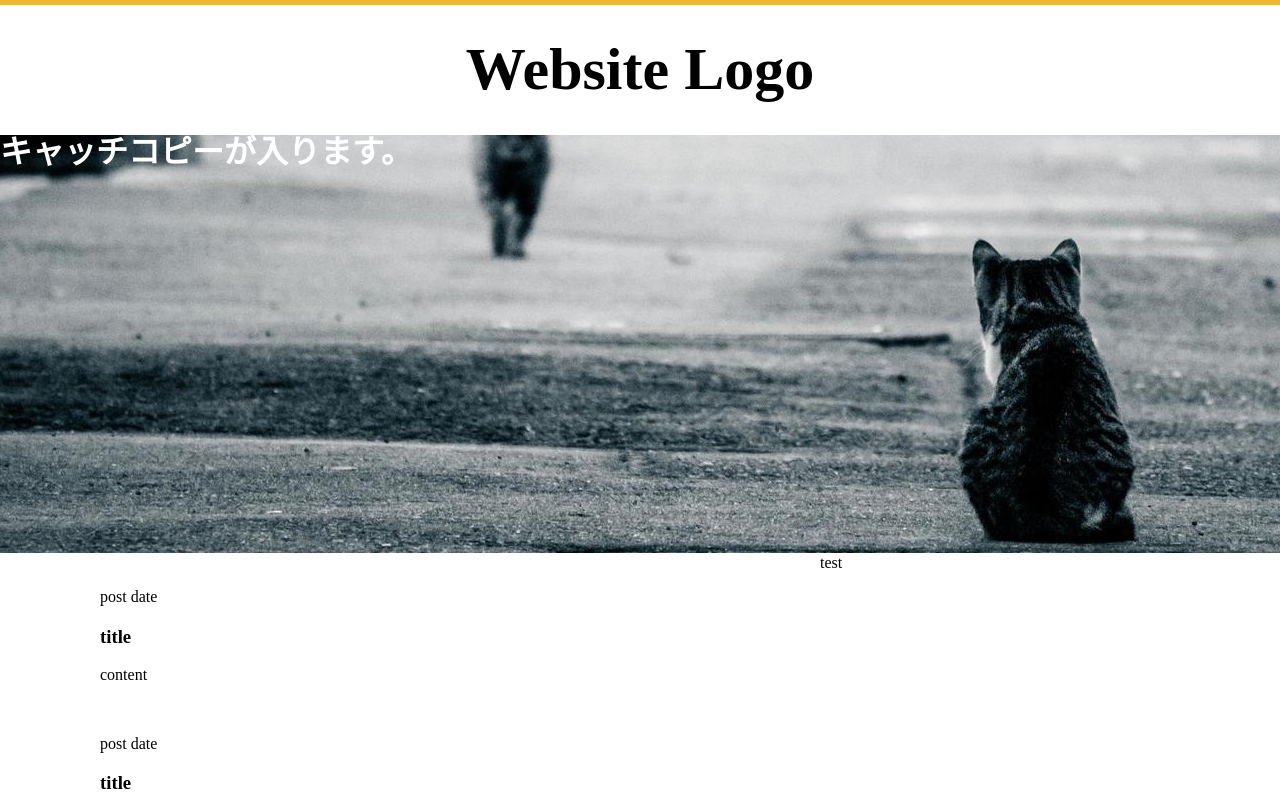
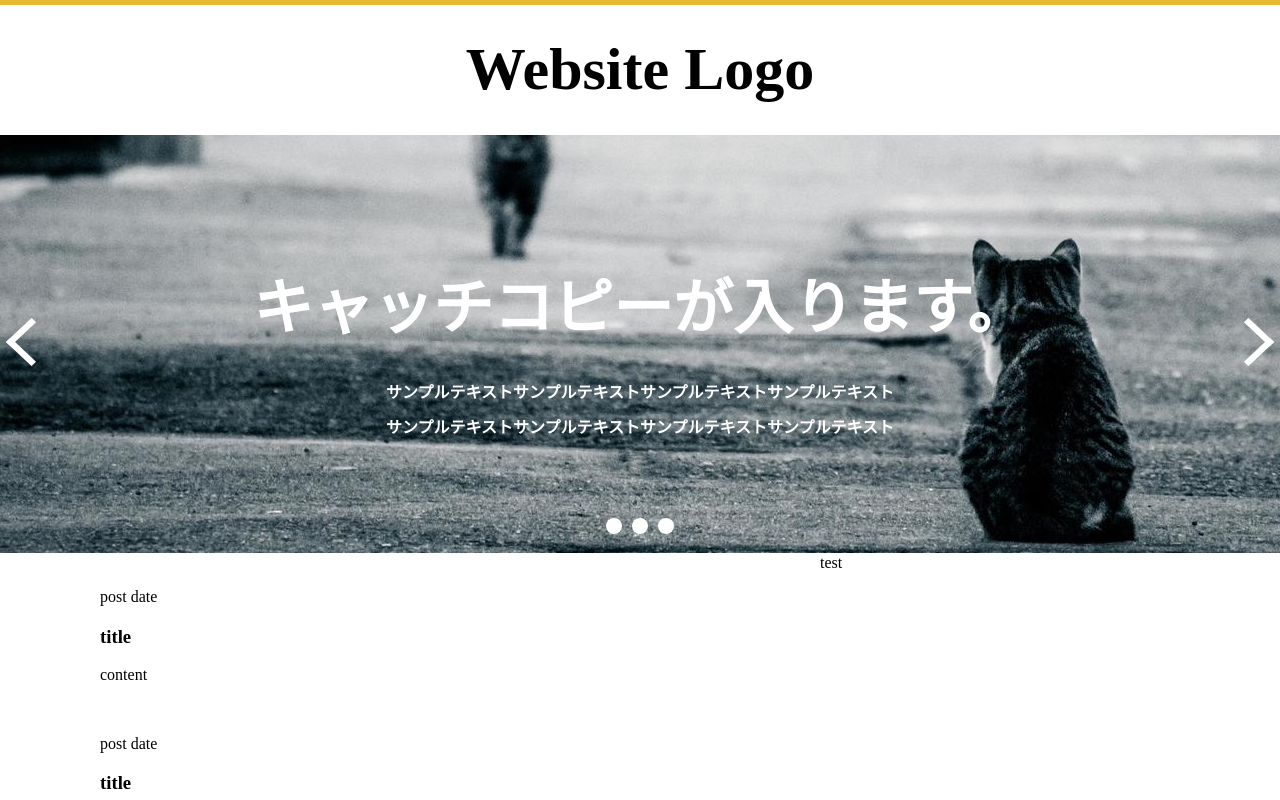
Before and after one commit to jairusd/LIG-frontend-exam, a React (Create React App) app: page / in a window 1280 px wide. Shown: the top 800 px of the page. Built offline with nearby package versions, Linux system fonts and the light colour scheme.

Commit message:
done slider

```diff
--- a/src/components/sections/Header.js
+++ b/src/components/sections/Header.js
@@ -3,7 +3,7 @@ import React from 'react'
 export default function () {
   return (
     <section className="section section__header">
-      <h1 className="title">Website Logo</h1>
+      <h1 className="title-website">Website Logo</h1>
     </section>
   )
 }
--- a/src/components/sections/Slider.js
+++ b/src/components/sections/Slider.js
@@ -1,14 +1,46 @@
 import React, {useState} from 'react'
+import cn from 'classnames'
 import {sliderBG} from '../../constants'
-import cn from 'classnames'
+import arrowLeft from '../../img/arrow-left.png'
+import arrowRight from '../../img/arrow-right.png'
+
+function Dots({onChangeBg}) {
+  return (
+    <div className="dots-container">
+      <button className="button-dot" label={sliderBG[0]} type="button" onClick={() => onChangeBg(0)} />
+      <button className="button-dot" label={sliderBG[1]} type="button" onClick={() => onChangeBg(1)} />
+      <button className="button-dot" label={sliderBG[2]} type="button" onClick={() => onChangeBg(2)} />
+    </div>
+  )
+}
 
 export default function Slider() {
-  const [bg, setBg] = useState(sliderBG[0])
+  const [bg, setBg] = useState(0)
+
+  const doChangeBg = (newBg, direction = 0) => {
+    if (!sliderBG[bg + direction]) return
+    setBg(newBg === null ? bg + direction : newBg)
+  }
+
   return (
     <section className="section section__slider">
-      <div className={cn('slider', `bg--${bg}`)}>
-        <h1>キャッチコピーが入ります。</h1>
+      <div className={cn('slider', `bg--${sliderBG[bg]}`)}>
+        <button type="button" className="arrow-button" onClick={() => doChangeBg(null, -1)} disabled={bg === 0}>
+          <img src={arrowLeft} alt="left arrow" />
+        </button>
+
+        <div className="slider-content">
+          <h1 className="title-slider">キャッチコピーが入ります。</h1>
+          <p>サンプルテキストサンプルテキストサンプルテキストサンプルテキスト</p>
+          <p>サンプルテキストサンプルテキストサンプルテキストサンプルテキスト</p>
+        </div>
+
+        <button type="button" className="arrow-button" onClick={() => doChangeBg(null, 1)} disabled={bg === 2}>
+          <img src={arrowRight} alt="right arrow" />
+        </button>
       </div>
+
+      <Dots onChangeBg={doChangeBg} />
     </section>
   )
 }
--- a/src/styles/index.scss
+++ b/src/styles/index.scss
@@ -3,7 +3,7 @@
 $primary-color: #e7ba2f;
 $white: #fff;
 
-.title {
+.title-website {
 	font-size: 60px;
 	text-align: center;
 	margin: 30px 0;
@@ -31,12 +31,20 @@ $white: #fff;
 }
 
 .section__slider {
-	color: $white;
+	display: flex;
+	align-items: center;
+	justify-content: center;
+	position: relative;
+
 
 	.slider {
+		width: 1400px;
 		height: 420px;
 		background-position: center;
 		background-repeat: no-repeat;
+		display: flex;
+		justify-content: space-between;
+		align-items: center;
 	}
 
 	.bg--cat {
@@ -50,4 +58,35 @@ $white: #fff;
 	.bg--beach {
 		background-image: url('../img/beach.jpg');
 	}
+
+	.title-slider {
+		font-size: 60px;
+	}
+
+	.arrow-button {
+		border: 0;
+		background: none;
+	}
+
+	.slider-content {
+		text-align: center;
+		color: $white;
+		font-weight: bold;
+	}
+
+	.dots-container {
+		position: absolute;
+		bottom: 0px;
+		margin-bottom: 15px;
+	}
+
+	.button-dot {
+		border: 0;
+		background: none;
+		height: 16px;
+		width: 16px;
+    background-color: $white;
+    border-radius: 50%;
+    margin: 5px;
+	}
 }
```
Also changed, not shown: src/img/arrow-left.png (added), src/img/arrow-right.png (added).
